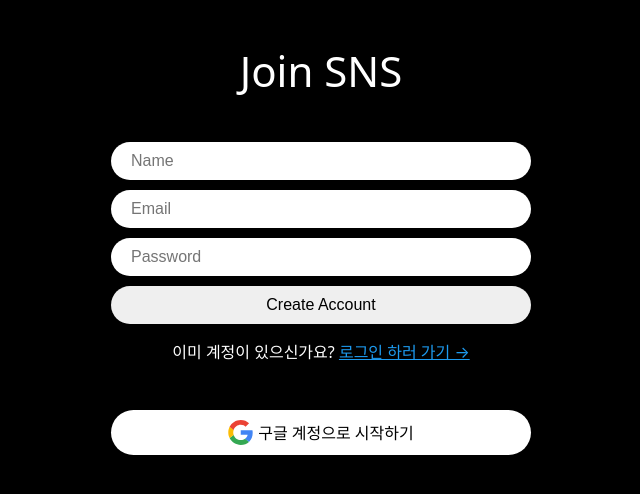
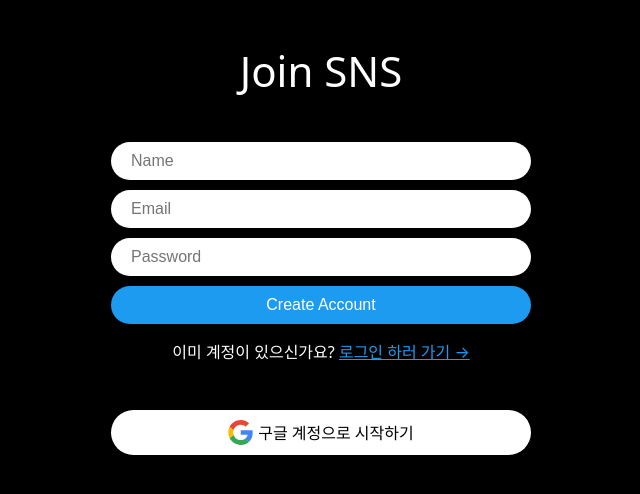
Before and after one commit to planted-ji/My-Diary, a React (Vite) app: page /join in a window 1280 px wide. Shown: the top 494 px of the page, without its empty margins (319-959 px from the left). Built offline with nearby package versions, Linux system fonts and the light colour scheme.

Commit message:
🌈 style: auth 컴포넌트 버튼 색상 추가

```diff
--- a/src/components/auth.ts
+++ b/src/components/auth.ts
@@ -29,6 +29,8 @@ export const Input = styled.input`
   font-size: 16px;
   &[type="submit"] {
     cursor: pointer;
+    background-color: #1d9bf0;
+    color: white;
     &:hover {
       opacity: 0.8;
     }
```
